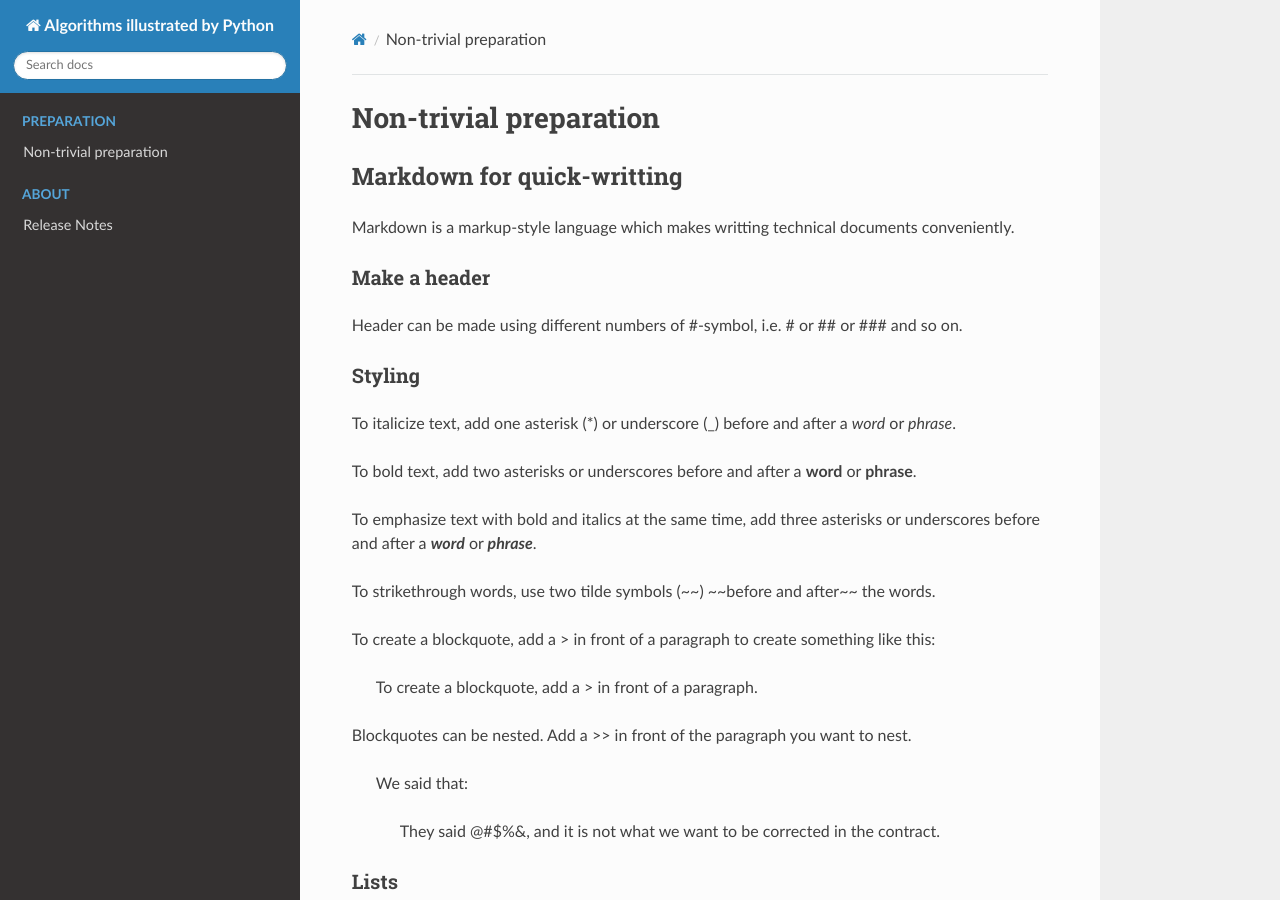
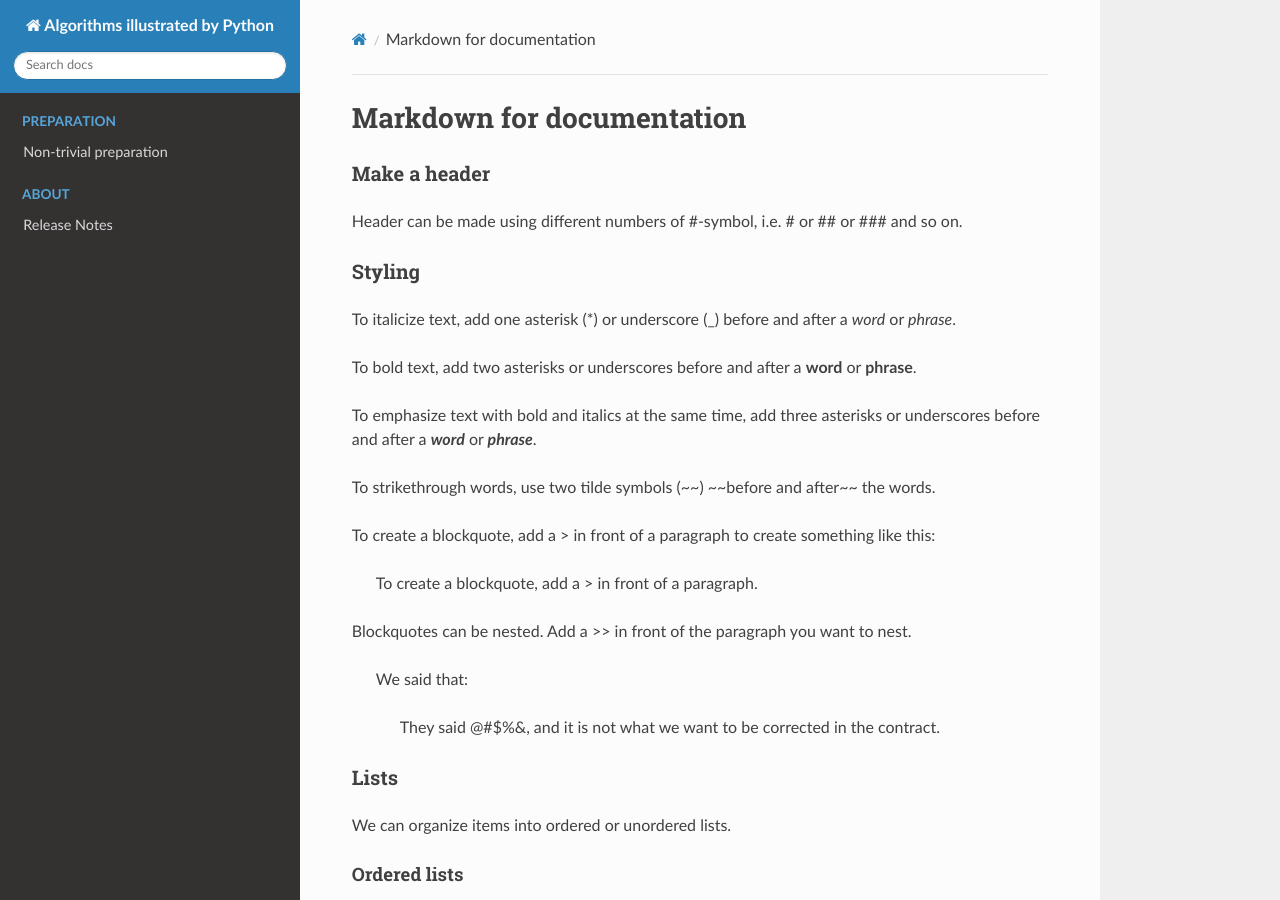
Before and after one commit to admiralrua/Algorithms-illustrated-by-Python, an MkDocs documentation site: the page built from docs/day_000.md, in a window 1280 px wide and 900 px high. Built offline with MkDocs 1.6.1, drawn with Linux system fonts in a browser that asks for light colours; nearby versions of some CDN libraries; old or Windows-style settings are respelled for this version of MkDocs.

Commit message:
GitBook: [master] 3 pages modified

```diff
--- a/docs/day_000.md
+++ b/docs/day_000.md
@@ -1,8 +1,10 @@
-# Non-trivial preparation
+---
+description: >-
+  Markdown is a markup-style language which makes writing technical documents
+  conveniently.
+---
 
-## Markdown for quick-writting
-
-Markdown is a markup-style language which makes writting technical documents conveniently.
+# Markdown for documentation
 
 ### Make a header
 
```
Also changed, not shown: SUMMARY.md (+2 -2 lines), docs/README.md (+1 -1 lines).
